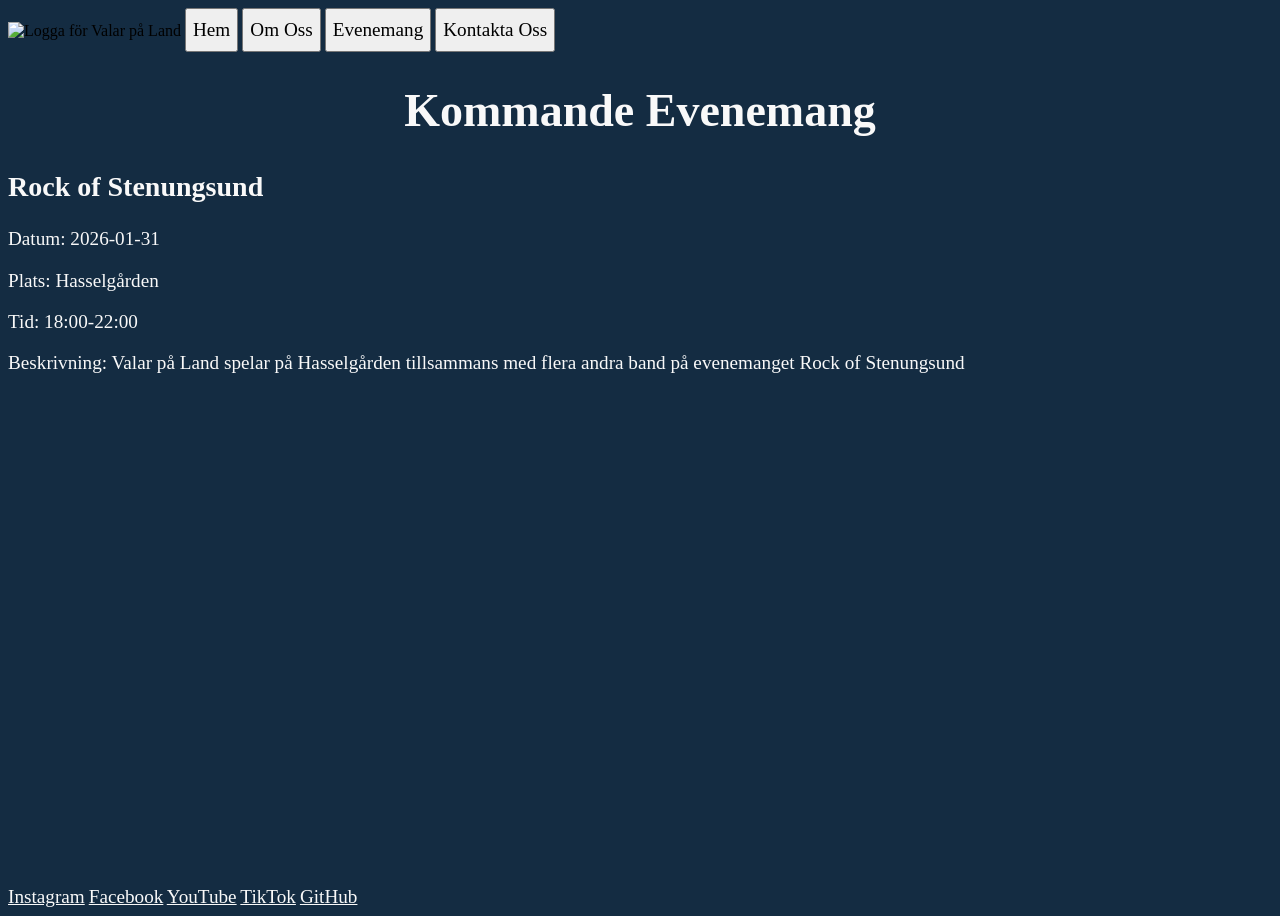
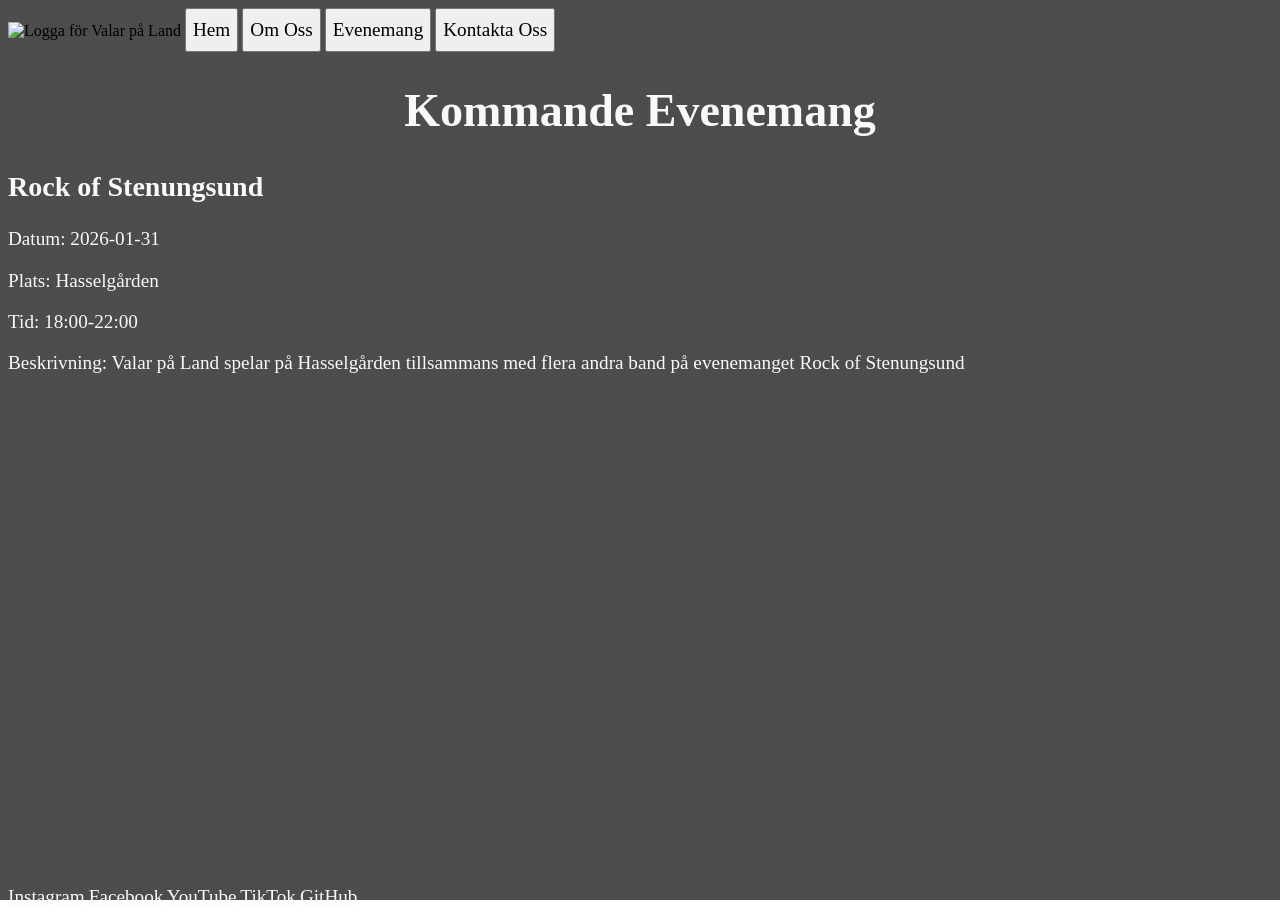

put image as background everywhere, and add what instruments we play

--- a/src/css/style.css
+++ b/src/css/style.css
@@ -8,8 +8,13 @@ html {
 }
 
 body {
-    padding: 0;
-    background-color: oklch(0.2854 0.0506 248.11);
+    background-image:
+        linear-gradient(oklch(0 0 0 / 70%), oklch(0 0 0 / 70%)),
+        url('../../images/band/pics/Ute1.jpg');
+    background-size: cover;
+    background-position: center;
+    background-repeat: no-repeat;
+    background-attachment: fixed;
     display: flex;
     flex-direction: column;
     min-height: 100vh;
